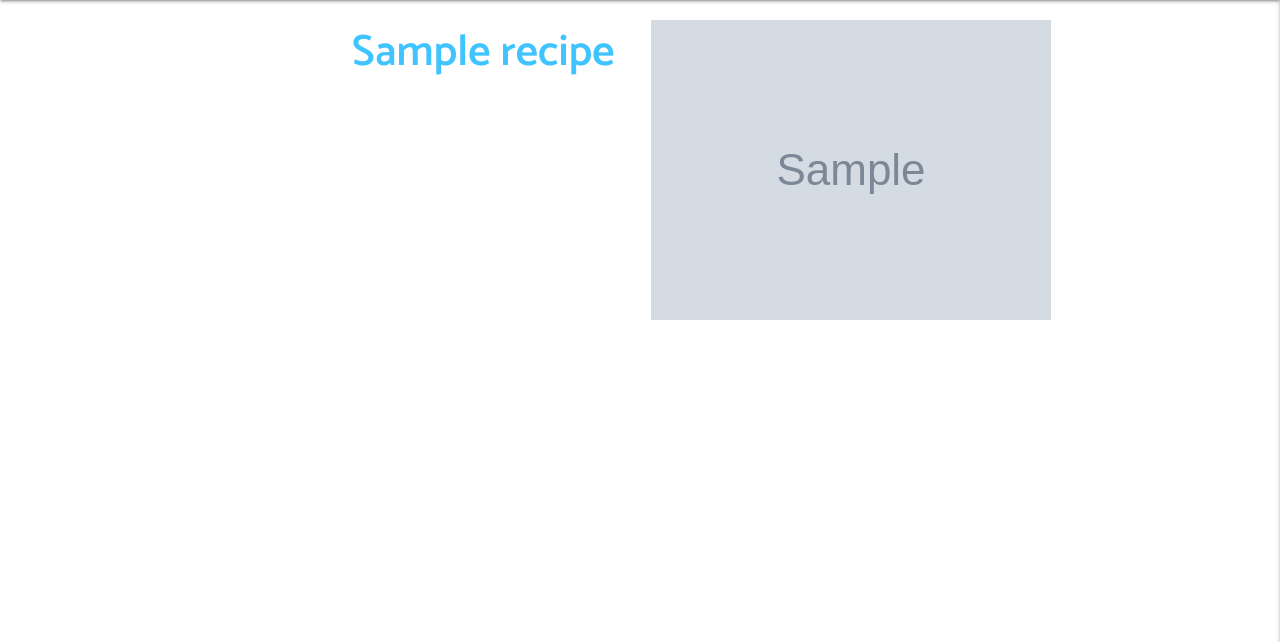
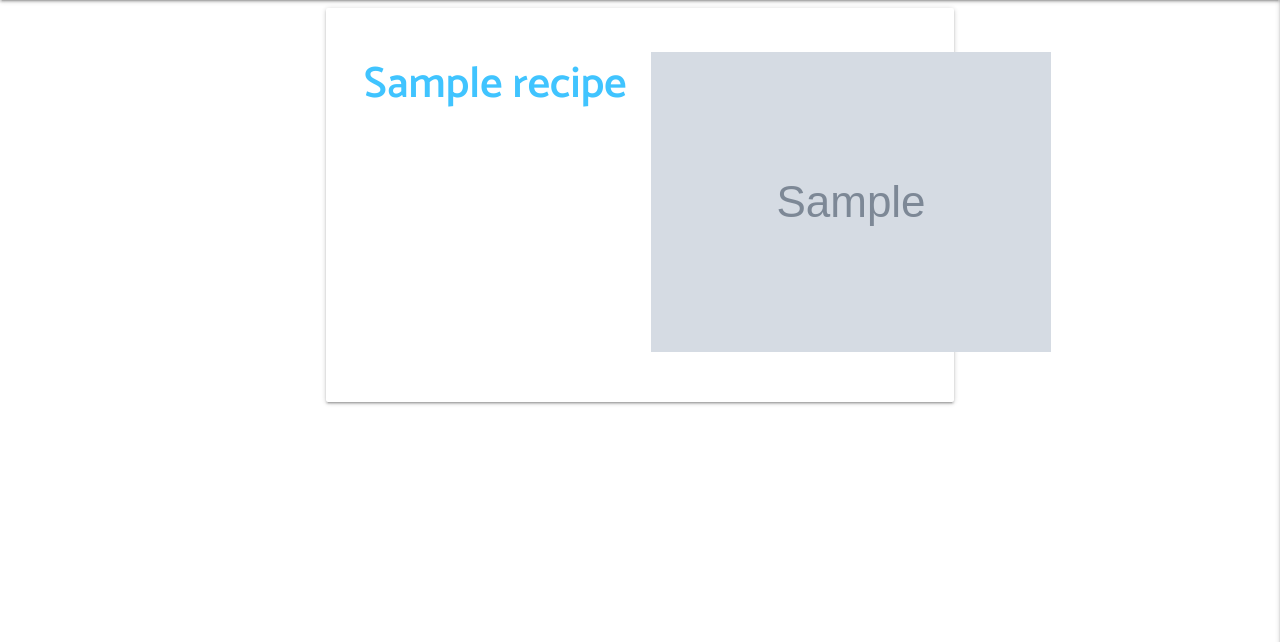
Before and after one commit to Code-Institute-Submissions/JGibson90-MS3--Grubs-Up-_OctResub, a Flask app: page /recipes_menu in a window 1280 px wide. Shown: the part 64-706 px from the top of the page. Run offline with Flask 2, Linux system fonts and the light colour scheme; grey boxes marked "Sample" are stand-in pictures; a database or web service that is not in the repository returns one stand-in record (values such as "Sample title"); some libraries are stand-ins or nearby versions; some web fonts are replaced.

Commit message:
added card-panel to recipes_menu.html

```diff
--- a/templates/recipes_menu.html
+++ b/templates/recipes_menu.html
@@ -3,8 +3,8 @@
 
     <section>
         <div class="container">
+            <div class="card-panel">
                 <div class="row">
-
                     {% for recipe in recipes %}
 
                         <div class="col s12 m6">
@@ -19,6 +19,7 @@
                     {% endfor %}
                 </div>
             </div>
+        </div>
     </section>
 
 {% endblock %}
```
Also changed, not shown: static/images/hero-image.jpeg (deleted). Lines whose indentation alone changed are shown as unchanged.
